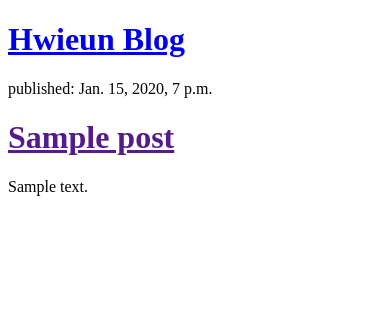
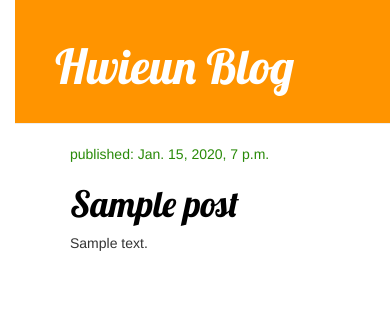
Before and after one commit to Hwieun/my-first-blog, a Django app: page / in a window 390 px wide. Shown: the top 322 px of the page. Run offline with Django 3.2, Linux system fonts and the light colour scheme; tables that the repository leaves empty hold one stand-in row (values such as "Sample post"); some libraries are stand-ins or nearby versions.

Commit message:
Modified view by css

```diff
--- /dev/null
+++ b/blog/static/css/blog.css
@@ -0,0 +1,48 @@
+.page-header{
+  background-color: #ff9400;
+  margin-top: 0;
+  padding: 20px 20px 20px 40px;
+}
+
+.page-header h1, .page-header h1 a, .page-header h1 a:visited, .page-header h1 a:active{
+  color: #ffffff;
+  font-size: 36pt;
+  text-decoration: none;
+}
+
+.content{
+  margin-left: 40px;
+}
+
+h1, h2, h3, h4 {
+  font-family: 'Lobster', cursive;
+}
+
+.date{
+  color: #298A08;
+}
+.save{
+  float:right;
+}
+
+.post-form textarea, .post-form input {
+    width: 100%;
+}
+
+.top-menu, .top-menu:hover, .top-menu:visited {
+    color: #ffffff;
+    float: right;
+    font-size: 26pt;
+    margin-right: 20px;
+}
+
+.post {
+    margin-bottom: 70px;
+}
+
+.post h1 a, .post h1 a:visited {
+    color: #000000;
+}
+body{
+  padding-left: 15px;
+}
--- a/blog/templates/blog/post_list.html
+++ b/blog/templates/blog/post_list.html
@@ -1,20 +1,35 @@
-<!DOCTYPE html>
+{%load static%}
 <html>
 <head>
   <!--blowser title name-->
+  <link href="//fonts.googleapis.com/css?family=Lobster&subset=latin,latin-ext" rel="stylesheet" type="text/css">
+  <link rel="stylesheet" href="//maxcdn.bootstrapcdn.com/bootstrap/3.2.0/css/bootstrap.min.css">
+  <link rel="stylesheet" href="//maxcdn.bootstrapcdn.com/bootstrap/3.2.0/css/bootstrap-theme.min.css">
+  <link rel="stylesheet" href="{% static './css/blog.css' %}">
   <title>Hwi's blog</title>
 </head>
 <body>
-<div>
+<div class="page-header">
   <h1><a href="/">Hwieun Blog</a></h1>
 </div>
-  {%for post in posts %}
-  <div>
-    <p>published: {{post.published_date}}</p>
-    <h1><a href="">{{post.title}}</a></h1>
-    <p>{{post.text | linebreaksbr}}</p>
+
+<div class="content container">
+  <div class="row">
+    <div class="col-md-8">
+      {%for post in posts%}
+      <div class="post">
+        <div class="date">
+          <p>published: {{post.published_date}}</p>
+        </div>
+        <h1><a href="">{{post.title}}</a></h1>
+        <p>{{post.text|linebreaksbr}}</p>
+      </div>
+      {%endfor%}
+    </div>
+
   </div>
-  {%endfor%}
+
+</div>
 </body>
 
 </html>
```
